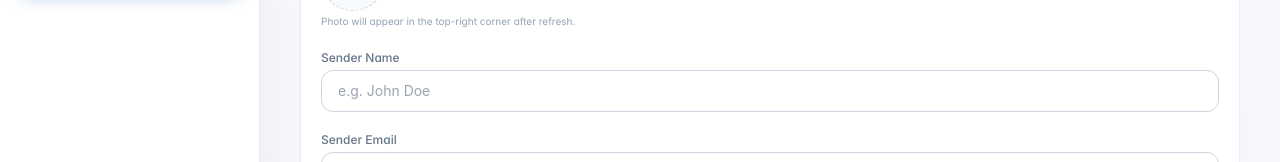
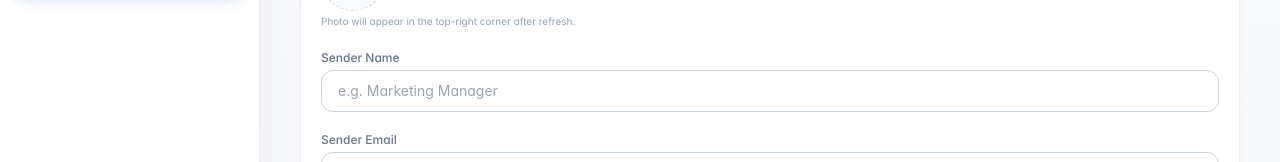
Before and after one commit to Alamsyah76/PitchFlow, a Next.js app in the folder frontend/: page /settings in a window 1280 px wide. Shown: the part 457-619 px from the top of the page. Built offline with nearby package versions, Linux system fonts and the light colour scheme; no server answers.

Commit message:
i18n: replace John Doe placeholder with generic alias

```diff
--- a/frontend/components/SenderSettings.tsx
+++ b/frontend/components/SenderSettings.tsx
@@ -176,7 +176,7 @@ export default function SenderSettings() {
           <label className="mb-1 block text-xs font-medium text-slate-500">Sender Name</label>
           <input value={name} onChange={e => setName(e.target.value)}
             className="w-full rounded-xl border border-slate-300 px-4 py-2.5 text-sm outline-none focus:border-blue-400"
-            placeholder="e.g. John Doe" />
+            placeholder="e.g. Marketing Manager" />
         </div>
 
         {/* Email */}
```
